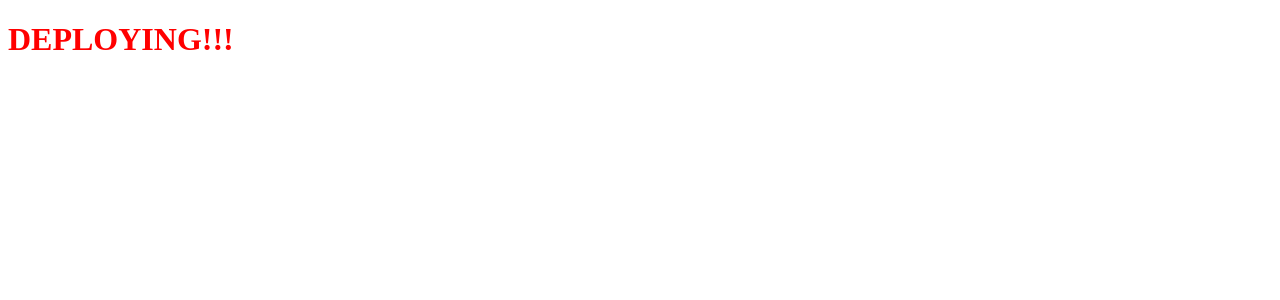
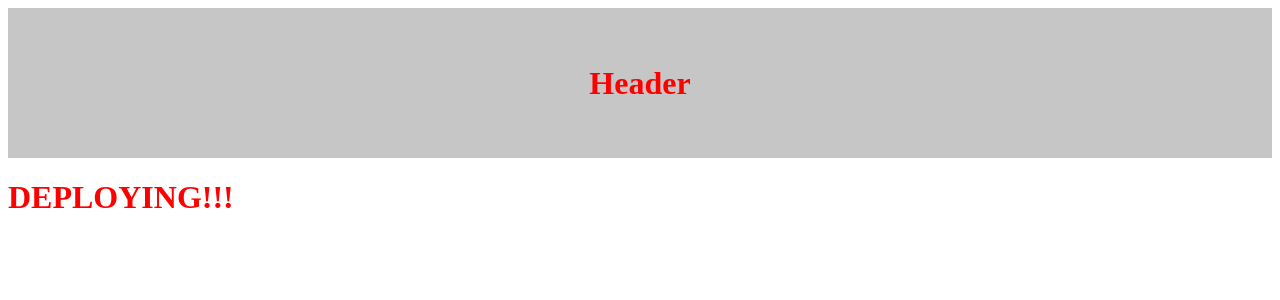
Before and after one commit to dualno-obrazovanje/react-starter, a React app: page / in a window 1280 px wide. Shown: the top 300 px of the page. Built offline with nearby package versions, Linux system fonts and the light colour scheme.

Commit message:
Implemented css-modules

```diff
--- a/src/App.tsx
+++ b/src/App.tsx
@@ -1,6 +1,19 @@
 import React from "react";
-import './style.css';
+import Header from "./Header/Header";
+import styles from  './style.module.css';
 
-const App = () => <h1>DEPLOYING!!!</h1>;
+const App = () => {
+  return(
+  <div className={styles.header}>
+    <Header />
+    {/**
+     * <div className="header">
+        <h1>Header</h1>
+      </div>
+     */}
+    <h1>DEPLOYING!!!</h1>
+  </div>
+  );
+};
 
 export default App;
--- /dev/null
+++ b/src/Header/Header.tsx
@@ -0,0 +1,12 @@
+import React from "react";
+import styles from "./style.module.css";
+// import './style.css';
+
+const Header = () => {
+  return(
+  <div className={styles.header}>
+    <h1>Header</h1>
+  </div>);
+};
+
+export default Header;
--- /dev/null
+++ b/src/Header/style.module.css
@@ -0,0 +1,8 @@
+.header {
+  width: 100%;
+  height: 150px;
+  background-color: rgb(198, 198, 198);
+  display: flex;
+  align-items: center;
+  justify-content: center;
+}
--- a/src/declarations.d.ts
+++ b/src/declarations.d.ts
@@ -1,2 +1,3 @@
 declare module '*.png';
 declare module '*.svg';
+declare module '*.module.css';
--- a/src/style.css
+++ b/src/style.module.css
@@ -1,3 +1,3 @@
-h1 {
+.header {
   color: rgb(255, 0, 0);
 }
```
